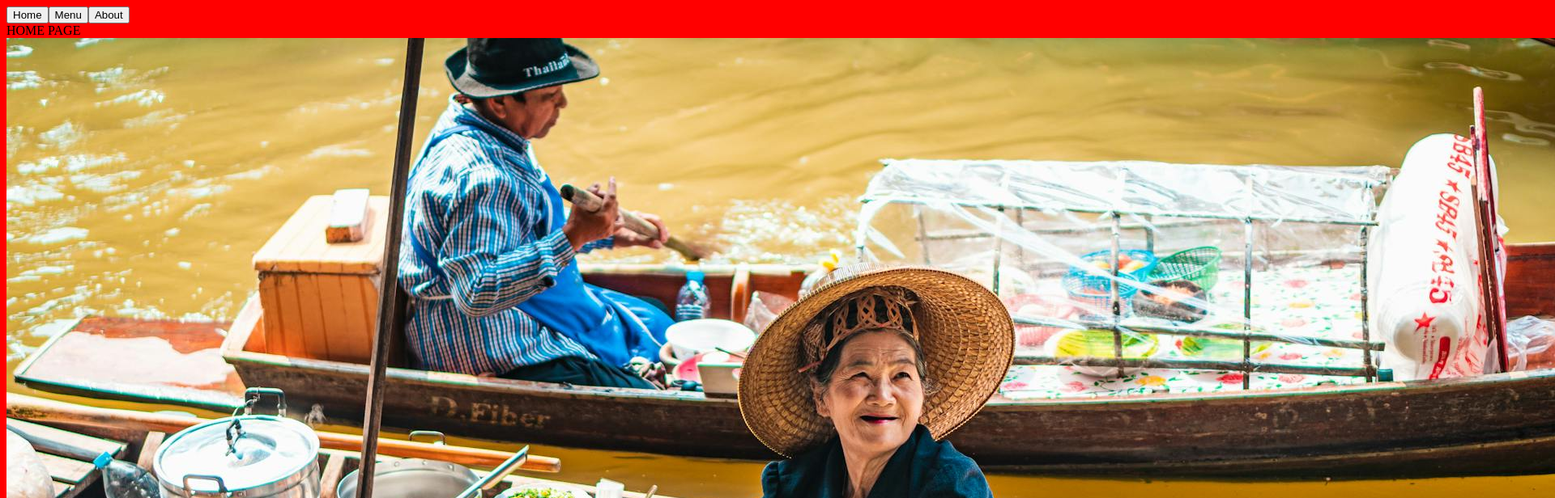
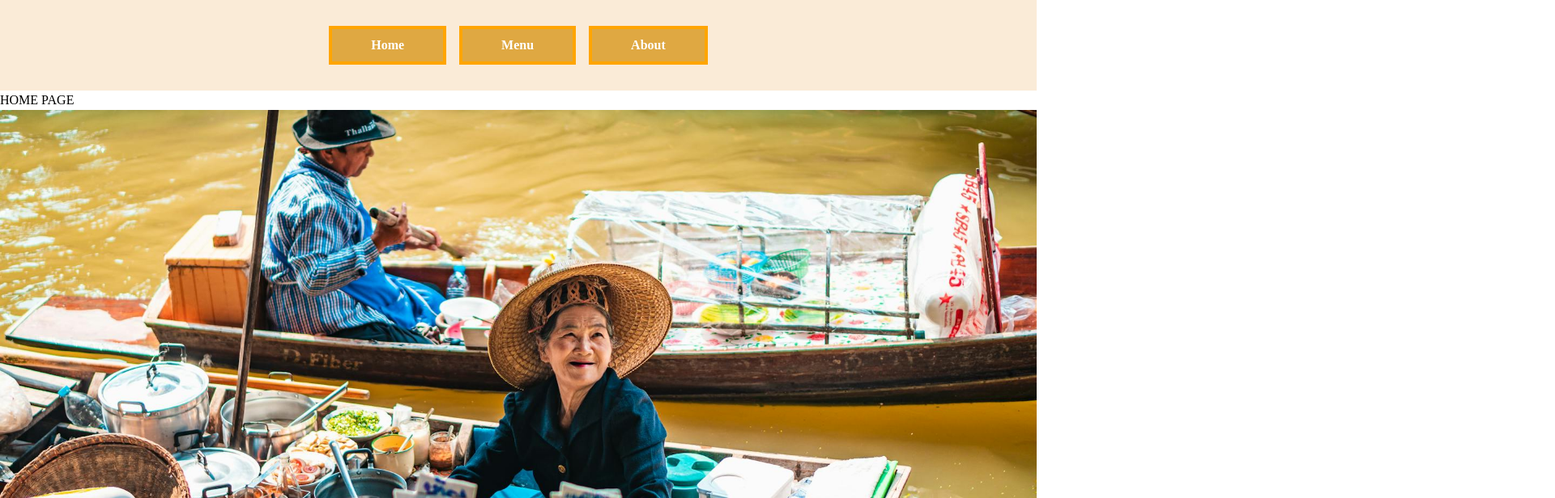
Before and after one commit to alex2323official/restaurant_page_webpack, a website built with webpack: page src/template.html in a window 1280 px wide. Shown: the top 616 px of the page at 81% size, 1920 px wide, since content can reach past the window. Built offline with nearby package versions, Linux system fonts and the light colour scheme.

Commit message:
Now navigation looks more bad- finished ;)

```diff
--- a/src/styles.css
+++ b/src/styles.css
@@ -1,4 +1,85 @@
 /* styles.css */
+
+/* CSS RESET */
+*,
+*::before,
+*::after {
+  box-sizing: border-box;
+}
+
+* {
+  margin: 0;
+}
+
 body {
-  background-color: red;
+  line-height: 1.5;
+  -webkit-font-smoothing: antialiased;
 }
+
+img,
+picture,
+video,
+canvas,
+svg {
+  display: block;
+  max-width: 100%;
+}
+
+input,
+button,
+textarea,
+select {
+  font: inherit;
+}
+
+p,
+h1,
+h2,
+h3,
+h4,
+h5,
+h6 {
+  overflow-wrap: break-word;
+}
+
+#root,
+#__next {
+  isolation: isolate;
+}
+
+/* NORMAL CSS STARTS HERE */
+
+body {
+}
+
+/* Header Section */
+.header {
+  width: 100vw;
+  padding: 2rem 0;
+  background-color: antiquewhite;
+}
+
+.nav {
+  display: flex;
+  align-items: center;
+  justify-content: center;
+  gap: 1rem;
+}
+
+.button {
+  background-color: rgb(223, 168, 66);
+  padding: 0.5rem 3rem;
+  border: none;
+
+  border: solid 4px orange;
+  color: white;
+  font-weight: 900;
+  transition: all 0.3s ease;
+}
+
+.button:hover {
+  transform: translateY(-0.3rem);
+  cursor: pointer;
+
+  border: solid 4px red;
+}
```
